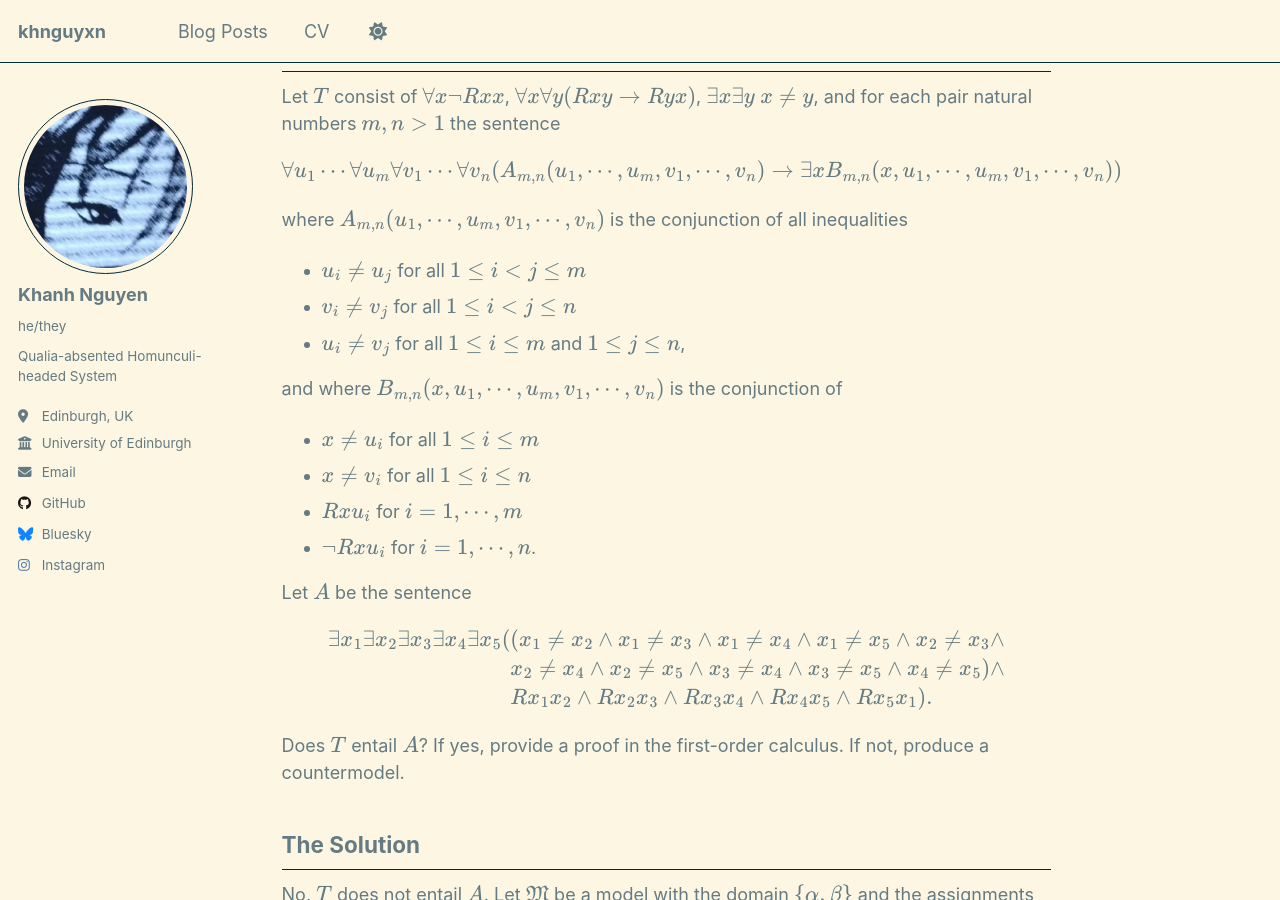
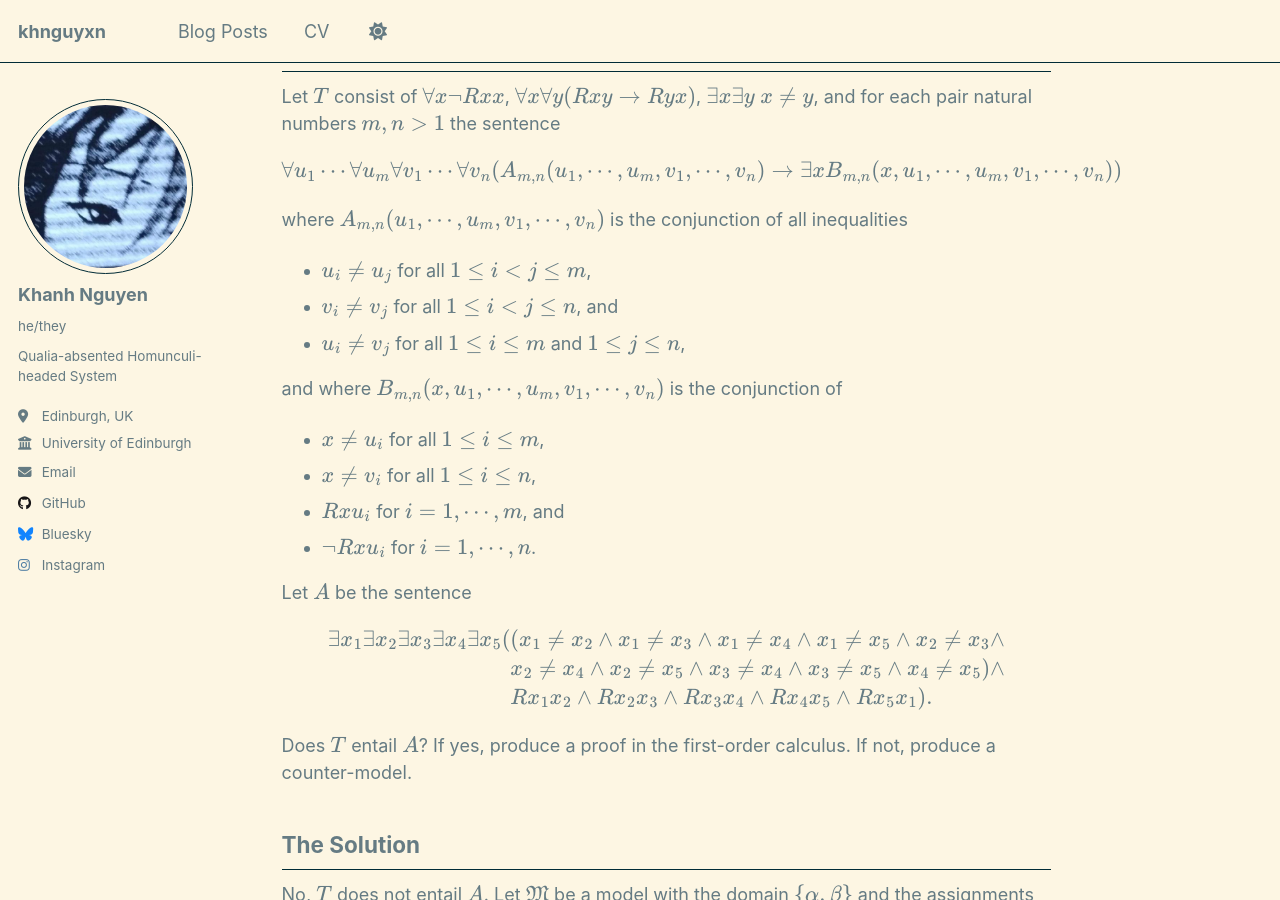
Before and after one commit to hardyowo/hardyowo.github.io, a Jekyll site: the page built from _posts/2025-10-22-Blog1.md, in a window 1280 px wide and 900 px high, scrolled down 316 px. Built offline with Jekyll 4.4.1, drawn with Linux system fonts in a browser that asks for light colours; a script that is not in the unit is left out.

Commit message:
formatting

```diff
--- a/_posts/2025-10-22-Blog1.md
+++ b/_posts/2025-10-22-Blog1.md
@@ -16,15 +16,15 @@ $$
 $$
 
 where \\(A_{m,n}(u_1, \cdots, u_m, v_1, \cdots, v_n)\\) is the conjunction of all inequalities
-* \\(u_i \neq u_j\\) for all \\(1\leq i < j \leq m\\)
-* \\(v_i \neq v_j\\) for all \\(1\leq i < j \leq n\\)
+* \\(u_i \neq u_j\\) for all \\(1\leq i < j \leq m\\),
+* \\(v_i \neq v_j\\) for all \\(1\leq i < j \leq n\\), and
 * \\(u_i \neq v_j\\) for all \\(1\leq i \leq m\\) and \\(1\leq j \leq n\\),
 
 and where  \\(B_{m,n}(x, u_1, \cdots, u_m, v_1, \cdots, v_n)\\) is the conjunction of
 
-* \\(x \neq u_i\\) for all \\(1\leq i \leq m\\)
-* \\(x \neq v_i\\) for all \\(1\leq i \leq n\\)
-* \\(Rxu_i\\) for \\(i=1,\cdots,m\\)
+* \\(x \neq u_i\\) for all \\(1\leq i \leq m\\),
+* \\(x \neq v_i\\) for all \\(1\leq i \leq n\\),
+* \\(Rxu_i\\) for \\(i=1,\cdots,m\\), and
 * \\(\neg Rxu_i\\) for \\(i=1,\cdots,n\\).
 
 Let \\(A\\) be the sentence
@@ -37,7 +37,7 @@ $$
 \end{align}
 $$
 
-Does \\(T\\) entail \\(A\\)? If yes, provide a proof in the first-order calculus. If not, produce a countermodel.
+Does \\(T\\) entail \\(A\\)? If yes, produce a proof in the first-order calculus. If not, produce a counter-model.
 
 ## The Solution
 
```
